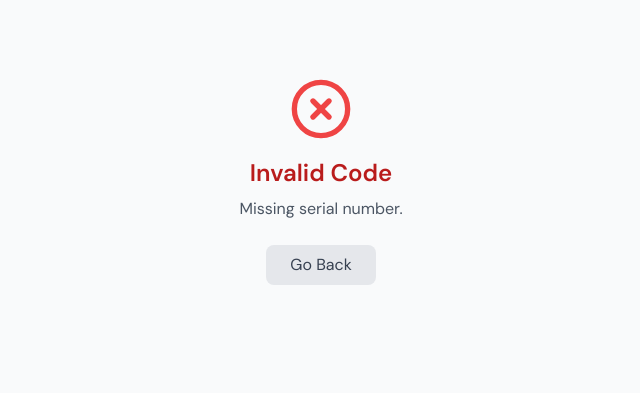
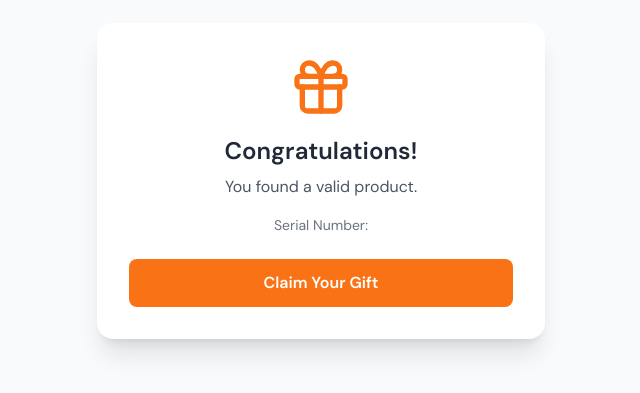
Before and after one commit to addysrii/jorique, a React (Vite) app: page /gift in a window 1280 px wide. Shown: the part 219-612 px from the top of the page, without its empty margins (319-959 px from the left). Built offline with nearby package versions, Linux system fonts and the light colour scheme; no server answers.

Commit message:
gift page done

```diff
--- a/src/pages/GiftPage.tsx
+++ b/src/pages/GiftPage.tsx
@@ -1,87 +1,53 @@
-import { useEffect, useState } from 'react';
+import React, { useState } from 'react';
 import { useSearchParams } from 'react-router-dom';
-import { claimGift, validateSerial } from '../lib/api/products';
 import { Loader2, Gift, CheckCircle, XCircle } from 'lucide-react';
 
 const GiftPage = () => {
   const [searchParams] = useSearchParams();
   const serial = searchParams.get('serial');
 
-  const [loading, setLoading] = useState(true);
+  const [loading, setLoading] = useState(false);
   const [error, setError] = useState<string | null>(null);
-  const [productName, setProductName] = useState('');
   const [claimed, setClaimed] = useState(false);
   const [rewardCode, setRewardCode] = useState('');
-  const [claimLoading, setClaimLoading] = useState(false);
+  const [productName] = useState(''); // We don't need to fetch this here; QR scanner already handled it.
 
-  useEffect(() => {
-    const fetchData = async () => {
-      if (!serial) {
-        setError("Missing serial number.");
-        setLoading(false);
-        return;
-      }
+  const handleClaimGift = async () => {
+    if (!serial) return;
+    setLoading(true);
+    setError(null);
 
     try {
-        // 1. Validate the serial and get product details
-        const validation = await validateSerial(serial);
+      // Call the backend API (from your gifts.js router)
+      const response = await fetch('/api/gifts/claim', {
+        method: 'POST',
+        headers: { 'Content-Type': 'application/json' },
+        body: JSON.stringify({ serial_number: serial })
+      });
 
-        if (!validation.valid) {
-          setError(validation.message || 'Invalid QR Code');
-          setLoading(false);
-          return;
-        }
+      const result = await response.json();
 
-        setProductName(validation.product_name || 'Unknown Product');
-
-        if (validation.gift_claimed) {
-          setError('Gift already claimed');
+      if (result.success) {
+        // Success! Get the reward code from the backend response
+        setRewardCode(result.data?.redemption?.reward_code || 'JORIQUE-GIFT');
+        setClaimed(true);
+      } else {
+        // Show the error message from the backend (e.g., "Gift already claimed")
+        setError(result.message || 'Failed to claim gift.');
       }
     } catch (err) {
-        setError('Failed to load gift details.');
+      setError('Network error. Please try again.');
     } finally {
       setLoading(false);
     }
   };
 
-    fetchData();
-  }, [serial]);
-
-  const handleClaimGift = async () => {
-    if (!serial) return;
-    setClaimLoading(true);
-
-    try {
-      // Call your backend API or the service function
-      const result = await claimGift(serial);
-
-      if (result.success) {
-        setRewardCode(result.data?.reward_code || 'GIFT-CLAIMED');
-        setClaimed(true);
-      } else {
-        setError(result.message);
-      }
-    } catch (err) {
-      setError('Failed to claim gift.');
-    } finally {
-      setClaimLoading(false);
-    }
-  };
-
-  if (loading) {
-    return (
-      <div className="flex flex-col items-center justify-center min-h-screen bg-gray-50">
-        <Loader2 className="w-12 h-12 text-orange-500 animate-spin" />
-        <p className="mt-4 text-gray-500">Validating your product...</p>
-      </div>
-    );
-  }
-
+  // --- ERROR SCREEN ---
   if (error) {
     return (
       <div className="flex flex-col items-center justify-center min-h-screen bg-gray-50 p-6">
         <XCircle className="w-16 h-16 text-red-500" />
-        <h1 className="mt-4 text-2xl font-bold text-red-700">Invalid Code</h1>
+        <h1 className="mt-4 text-2xl font-bold text-red-700">Gift Claim Failed</h1>
         <p className="mt-2 text-gray-600 text-center">{error}</p>
         <button
           onClick={() => window.history.back()}
@@ -93,22 +59,20 @@ const GiftPage = () => {
     );
   }
 
+  // --- SUCCESS SCREEN ---
+  if (claimed) {
     return (
       <div className="flex flex-col items-center justify-center min-h-screen bg-gray-50 p-6">
         <div className="bg-white shadow-xl rounded-2xl p-8 max-w-md w-full text-center">
-        {claimed ? (
-          <>
           <CheckCircle className="w-16 h-16 text-green-500 mx-auto" />
           <h1 className="mt-4 text-2xl font-bold text-gray-800">Gift Claimed!</h1>
           <p className="mt-2 text-gray-600">You have successfully claimed your reward.</p>
 
-            {rewardCode && (
           <div className="mt-6 bg-orange-50 border border-orange-200 p-4 rounded-lg">
             <p className="text-sm text-gray-500">Your Reward Code:</p>
             <p className="text-2xl font-bold text-orange-600 tracking-wider mt-1">{rewardCode}</p>
             <p className="mt-3 text-xs text-gray-400">Use this code at checkout to get your discount.</p>
           </div>
-            )}
 
           <button
             onClick={() => window.location.href = '/'}
@@ -116,24 +80,33 @@ const GiftPage = () => {
           >
             Continue Shopping
           </button>
-          </>
-        ) : (
-          <>
+        </div>
+      </div>
+    );
+  }
+
+  // --- DEFAULT / CLAIM SCREEN ---
+  return (
+    <div className="flex flex-col items-center justify-center min-h-screen bg-gray-50 p-6">
+      <div className="bg-white shadow-xl rounded-2xl p-8 max-w-md w-full text-center">
         <Gift className="w-16 h-16 text-orange-500 mx-auto" />
         <h1 className="mt-4 text-2xl font-bold text-gray-800">Congratulations!</h1>
-            <p className="mt-2 text-gray-600">You found a valid product:</p>
-            <p className="mt-1 text-xl font-semibold text-gray-900">{productName}</p>
-            <p className="mt-4 text-sm text-gray-500">Serial: {serial}</p>
+        <p className="mt-2 text-gray-600">You found a valid product.</p>
+        <p className="mt-4 text-sm text-gray-500">Serial Number: <span className="font-bold text-gray-800">{serial}</span></p>
 
         <button
           onClick={handleClaimGift}
-              disabled={claimLoading}
+          disabled={loading}
           className="mt-6 w-full py-3 bg-orange-500 text-white font-semibold rounded-lg hover:bg-orange-600 transition-colors disabled:opacity-50 disabled:cursor-not-allowed"
         >
-              {claimLoading ? 'Claiming...' : 'Claim Your Gift'}
+          {loading ? (
+            <span className="flex items-center justify-center gap-2">
+              <Loader2 className="w-4 h-4 animate-spin" /> Claiming...
+            </span>
+          ) : (
+            'Claim Your Gift'
+          )}
         </button>
-          </>
-        )}
       </div>
     </div>
   );
```
Lines whose indentation alone changed are shown as unchanged.
